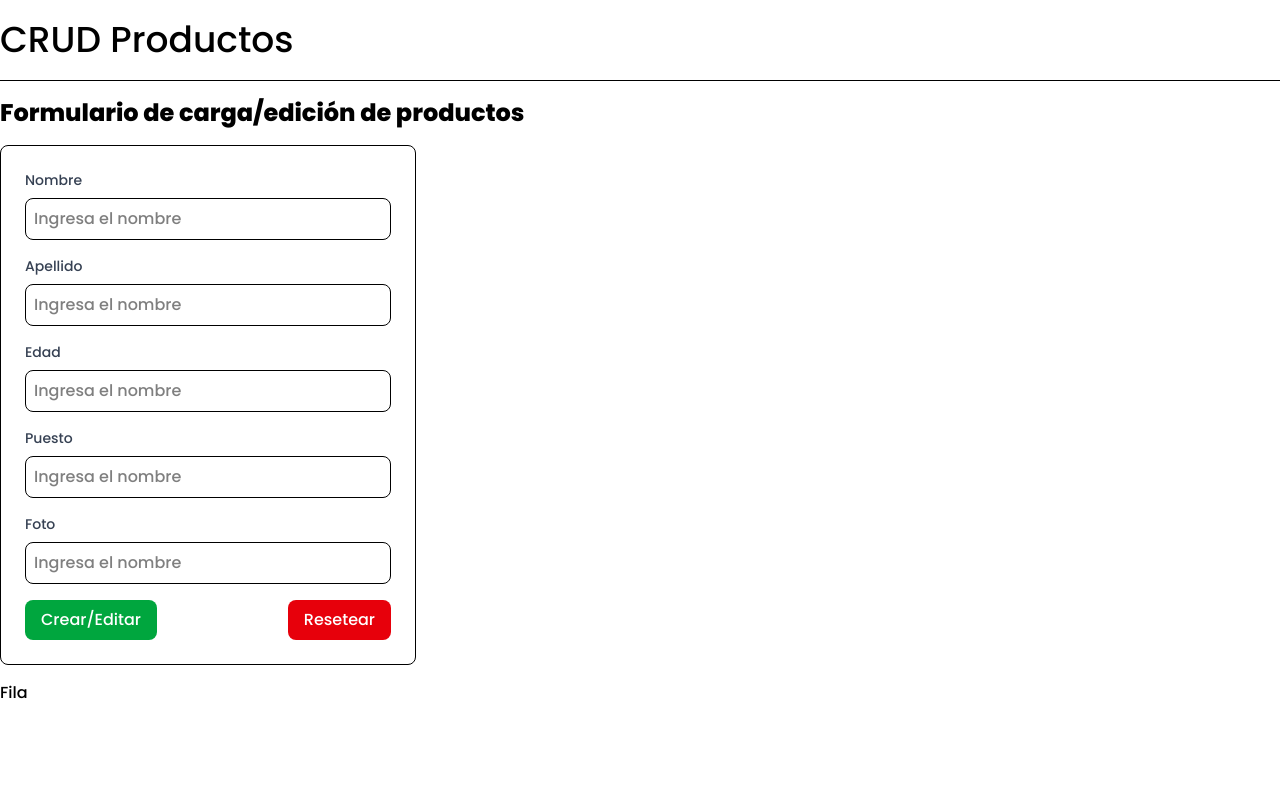
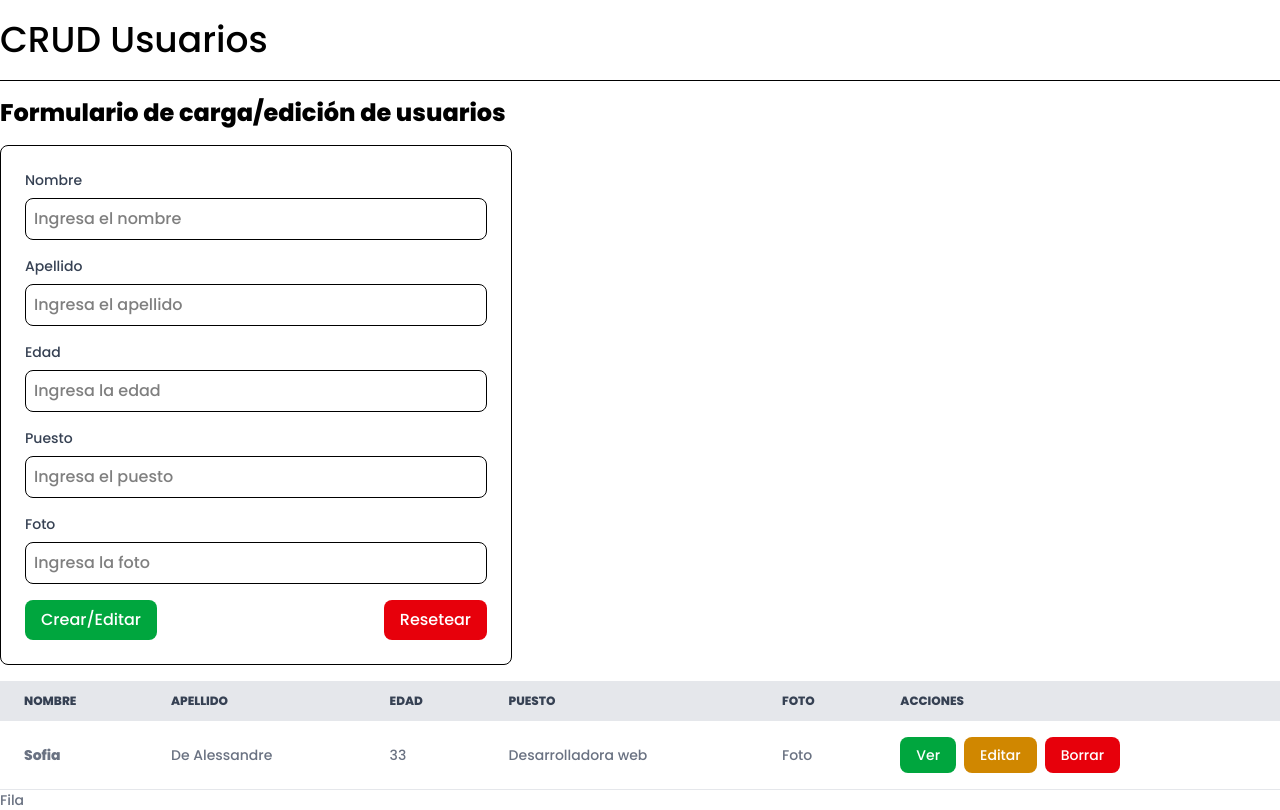
Before and after one commit to SofiaDeAlessandre/react-crud-usuarios-desafio-16, a React (Vite) app: page / in a window 1280 px wide. Built offline with nearby package versions, Linux system fonts and the light colour scheme.

Commit message:
se agregó tabla a ListadoUsuarios

```diff
--- a/src/App.jsx
+++ b/src/App.jsx
@@ -5,7 +5,7 @@
 const App = () => {
   return (
     <div className="container mx-auto">
-      <h1 className="text-4xl my-5">CRUD Productos</h1>
+      <h1 className="text-4xl my-5">CRUD Usuarios</h1>
       <hr />
       <Formulario />
       <ListadoUsuarios />
--- a/src/components/Formulario.jsx
+++ b/src/components/Formulario.jsx
@@ -2,10 +2,10 @@
   return (
     <>
       <h2 className="text-2xl font-semibold my-4">
-        Formulario de carga/edición de productos
+        Formulario de carga/edición de usuarios
       </h2>
 
-      <div className="grid grid-cols-3 gap-4 mb-4">
+      <div className="max-w-lg mb-4">
         <form className="bg-white border rounded-lg p-6">
           <label
             htmlFor="lbl-nombre"
@@ -28,7 +28,7 @@
           <input
             type="text"
             id="lbl-apellido"
-            placeholder="Ingresa el nombre"
+            placeholder="Ingresa el apellido"
             className="w-full p-2 mb-4 border rounded-lg focus:outline-none focus:ring-2 focus:ring-blue-500"
           ></input>
           <label
@@ -40,7 +40,7 @@
           <input
             type="text"
             id="lbl-edad"
-            placeholder="Ingresa el nombre"
+            placeholder="Ingresa la edad"
             className="w-full p-2 mb-4 border rounded-lg focus:outline-none focus:ring-2 focus:ring-blue-500"
           ></input>
           <label
@@ -52,7 +52,7 @@
           <input
             type="text"
             id="lbl-puesto"
-            placeholder="Ingresa el nombre"
+            placeholder="Ingresa el puesto"
             className="w-full p-2 mb-4 border rounded-lg focus:outline-none focus:ring-2 focus:ring-blue-500"
           ></input>
           <label
@@ -64,7 +64,7 @@
           <input
             type="text"
             id="lbl-foto"
-            placeholder="Ingresa el nombre"
+            placeholder="Ingresa la foto"
             className="w-full p-2 mb-4 border rounded-lg focus:outline-none focus:ring-2 focus:ring-blue-500"
           ></input>
 
--- a/src/components/ListadoUsuarios.jsx
+++ b/src/components/ListadoUsuarios.jsx
@@ -1,12 +1,36 @@
-import Fila from "./Fila"
-
+import Fila from "./Fila";
 
 const ListadoUsuarios = () => {
   return (
-    <>
-     <Fila/>
-    </>
-  )
-}
+    <table className="w-full text-sm text-left text-gray-500">
+      <thead className="text-xs text-gray-700 uppercase bg-gray-200">
+        <tr>
+          <th className="px-6 py-3">Nombre</th>
+          <th className="px-6 py-3">Apellido</th>
+          <th className="px-6 py-3">Edad</th>
+          <th className="px-6 py-3">Puesto</th>
+          <th className="px-6 py-3">Foto</th>
+          <th className="px-6 py-3">Acciones</th>
+        </tr>
+      </thead>
+      <tbody>
+        <tr className="bg-white border-b border-gray-200">
+          <th className="px-6 py-4">Sofia</th>
+          <td className="px-6 py-4">De Alessandre</td>
+          <td className="px-6 py-4">33</td>
+          <td className="px-6 py-4">Desarrolladora web</td>
+          <td className="px-6 py-4">Foto</td>
+          <td className="px-6 py-4">
+            <button className="px-4 py-2 bg-green-600 text-white rounded-lg hover:bg-green-700 cursor-pointer mr-2">Ver</button>
+            <button className="px-4 py-2 bg-yellow-600 text-white rounded-lg hover:bg-yellow-700 cursor-pointer mr-2">Editar</button>
+            <button className="px-4 py-2 bg-red-600 text-white rounded-lg hover:bg-red-700 cursor-pointer mr-2">Borrar</button>
+          </td>
+        </tr>
+      </tbody>
 
-export default ListadoUsuarios
+      <Fila />
+    </table>
+  );
+};
+
+export default ListadoUsuarios;
```
